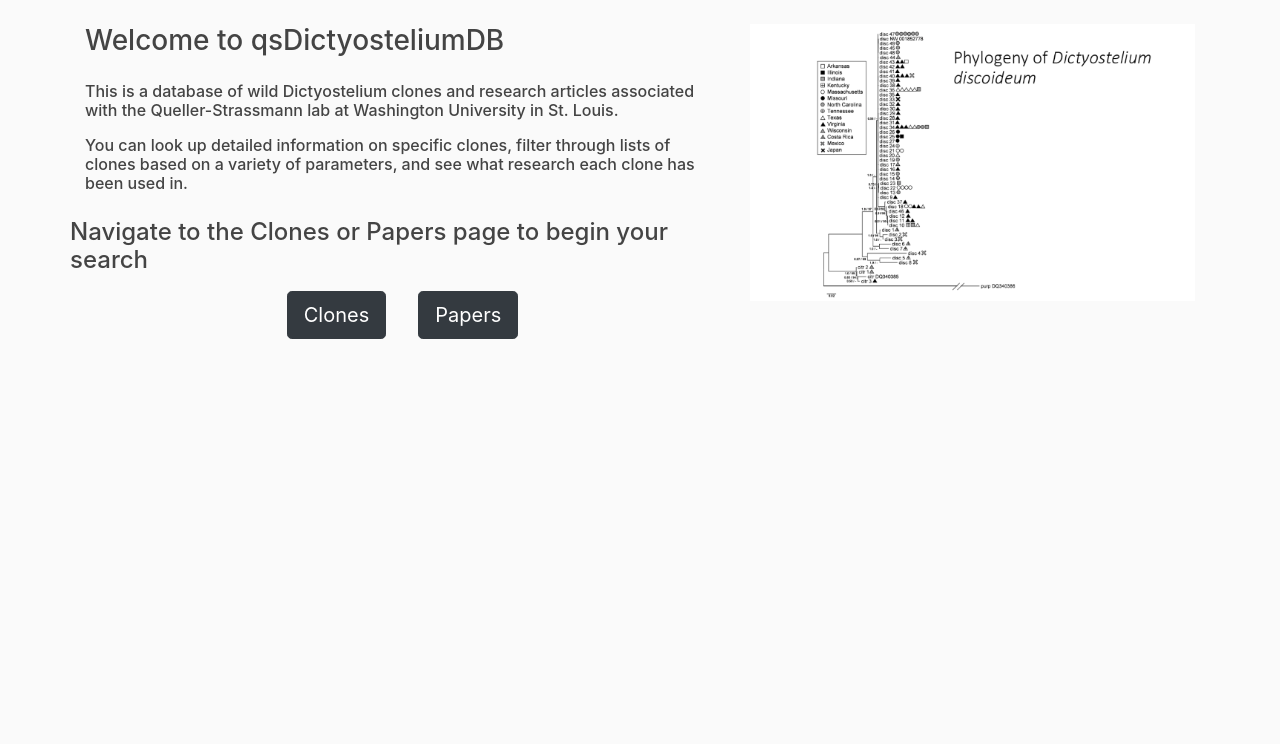
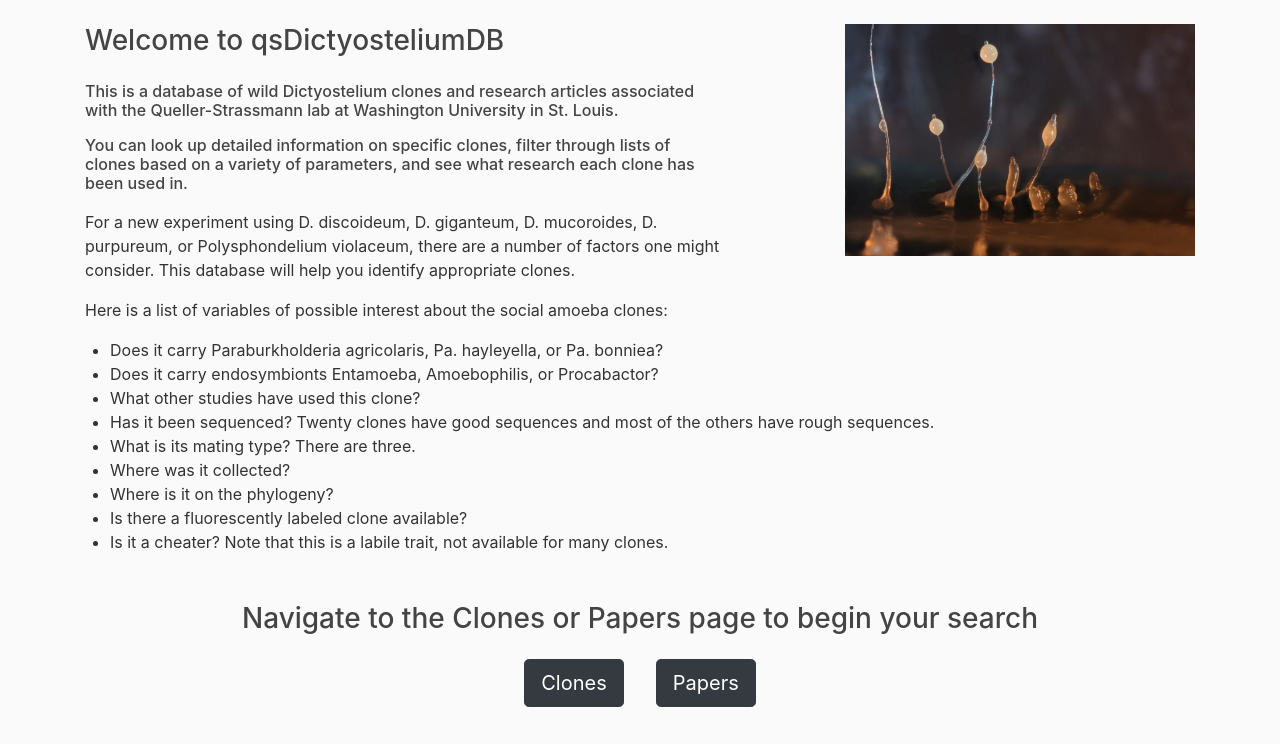
Before and after one commit to rnsherpa/qsDictyosteliumDB, a Django app: page / in a window 1280 px wide. Shown: the part 56-800 px from the top of the page. Run offline with Django 3.2, Linux system fonts and the light colour scheme; parts of the project's set-up code (start-up, migrations or seed data) failed here and were passed over; some libraries are stand-ins or nearby versions.

Commit message:
Added Joan's text. Changed phylo pic to dicty pic

```diff
--- a/db_app/templates/db_app/home.html
+++ b/db_app/templates/db_app/home.html
@@ -3,25 +3,39 @@
 {% block content %}
 
 <div class="container">
-    <div class="row">
+    <div class="row justify-content-between">
         <div class="col-md-7">
             <h3 class="mb-4">Welcome to qsDictyosteliumDB</h3>
             <h6 class="mb-3">This is a database of wild Dictyostelium clones and research articles associated with the Queller-Strassmann lab at Washington University in St. Louis.</h6>
-            <h6>You can look up detailed information on specific clones, filter through lists of clones based on a variety of parameters, and see what research each clone has been used in.</h6>
-            <div class="row justify-content-center mt-4">
-        <h4>Navigate to the Clones or Papers page to begin your search</h4>
+            <h6 class="mb-3">You can look up detailed information on specific clones, filter through lists of clones based on a variety of parameters, and see what research each clone has been used in.</h6>
+            <p>For a new experiment using D. discoideum, D. giganteum, D. mucoroides, D. purpureum, or Polysphondelium violaceum, there are a number of factors one might consider. This database will help you identify appropriate clones.</p>
+            <p>Here is a list of variables of possible interest about the social amoeba clones:</p>
+
+        </div>
+        <div class="col-md-4">
+            <img src="{% static 'images/home_images/dicty_macroshot.jpg' %}" width="100%" alt="Macro image of the social amoeba Dictyostelium discoideum">
+        </div>
     </div>
-        <div class="row justify-content-center mt-2">
-            <button type="button" class="btn btn-dark btn-lg mr-3">Clones</button>
-            <button type="button" class="btn btn-dark btn-lg ml-3">Papers</button>
-        </div>
-        </div>
-        <div class="col-md-5">
-            <img src="{% static 'images/home_images/dicty_phylo.png' %}" width="100%" alt="Phylogenetic tree of wild Dictyostelium clones">
-        </div>
-
+    <div class="row">
+        <ul>
+            <li>Does it carry Paraburkholderia agricolaris, Pa. hayleyella, or Pa. bonniea?</li>
+            <li>Does it carry endosymbionts Entamoeba, Amoebophilis, or Procabactor?</li>
+            <li>What other studies have used this clone?</li>
+            <li>Has it been sequenced? Twenty clones have good sequences and most of the others have rough sequences.</li>
+            <li>What is its mating type? There are three.</li>
+            <li>Where was it collected?</li>
+            <li>Where is it on the phylogeny?</li>
+            <li>Is there a fluorescently labeled clone available?</li>
+            <li>Is it a cheater? Note that this is a labile trait, not available for many clones.</li>
+        </ul>
     </div>
-
+    <div class="row justify-content-center mt-5">
+        <h3>Navigate to the Clones or Papers page to begin your search</h3>
+    </div>
+    <div class="row justify-content-center mt-3">
+        <button type="button" class="btn btn-dark btn-lg mr-3" onclick="location.href={% url 'db-clones' %}">Clones</button>
+        <button type="button" class="btn btn-dark btn-lg ml-3" onclick="location.href={% url 'db-papers' %}">Papers</button>
+    </div>
 </div>
 
 {% endblock content %}
```
Also changed, not shown: db_app/static/images/home_images/dicty_macroshot.jpg (added).
